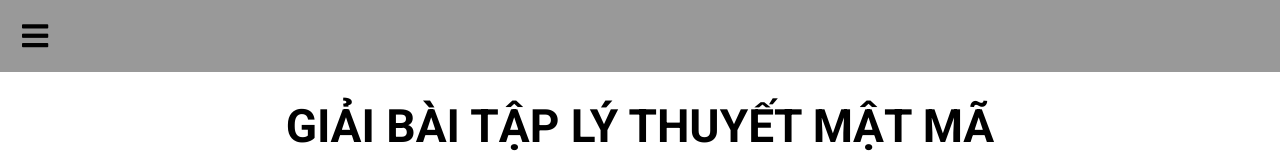
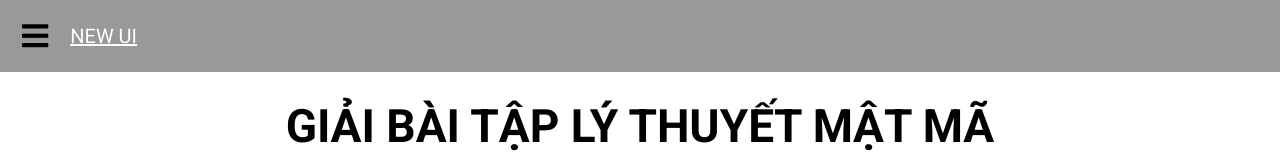
Before and after one commit to minhquanle312/kma_crypto_basic, a plain HTML site: page index.html in a window 1280 px wide. Shown: the top 160 px of the page. Drawn offline with nearby package versions, Linux system fonts and the light colour scheme.

Commit message:
link to new ui

```diff
--- a/index.html
+++ b/index.html
@@ -30,6 +30,12 @@
       <header class="header">
         <div class="header__navbar">
           <i class="fas fa-bars header__icon"></i>
+          <a
+            href="./new-ui.html"
+            target="_"
+            style="font-size: 20px; color: white"
+            >NEW UI</a
+          >
         </div>
         <div class="header-content">
           <h1>GIẢI BÀI TẬP LÝ THUYẾT MẬT MÃ</h1>
```
